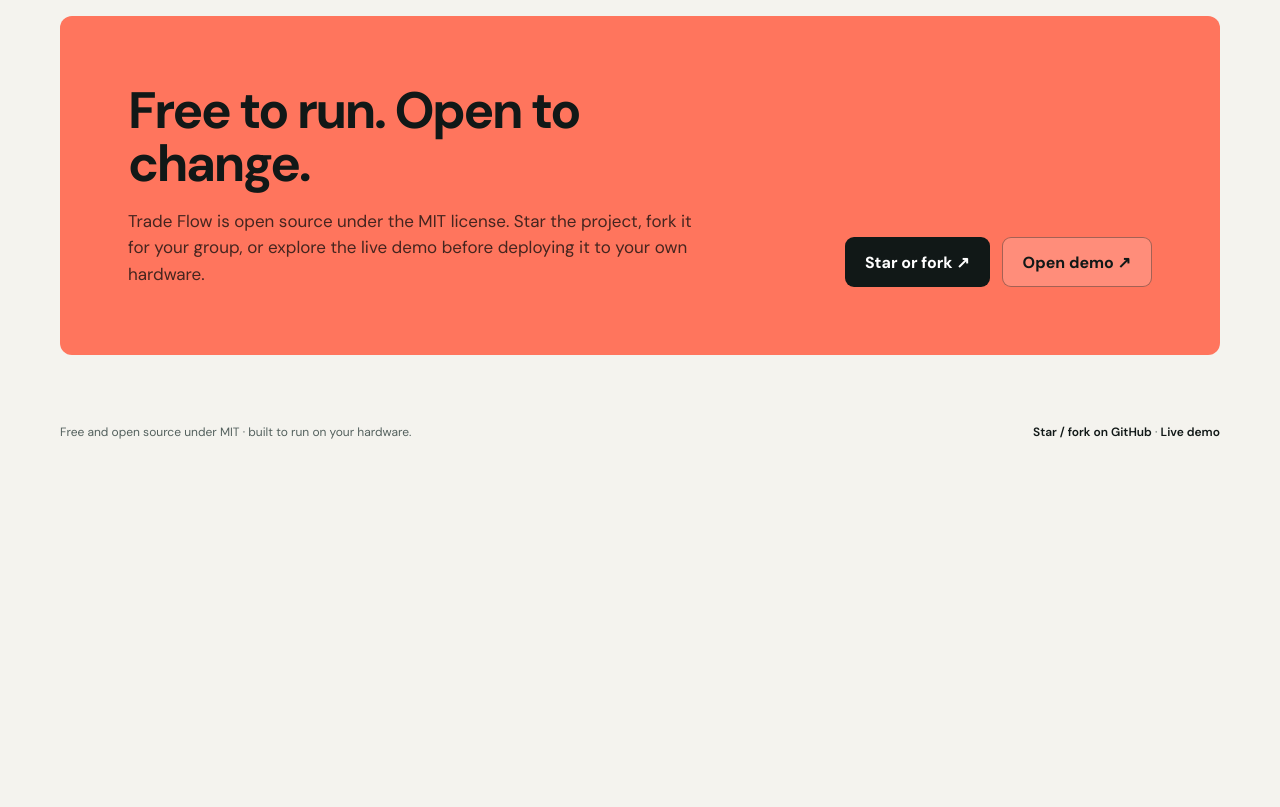
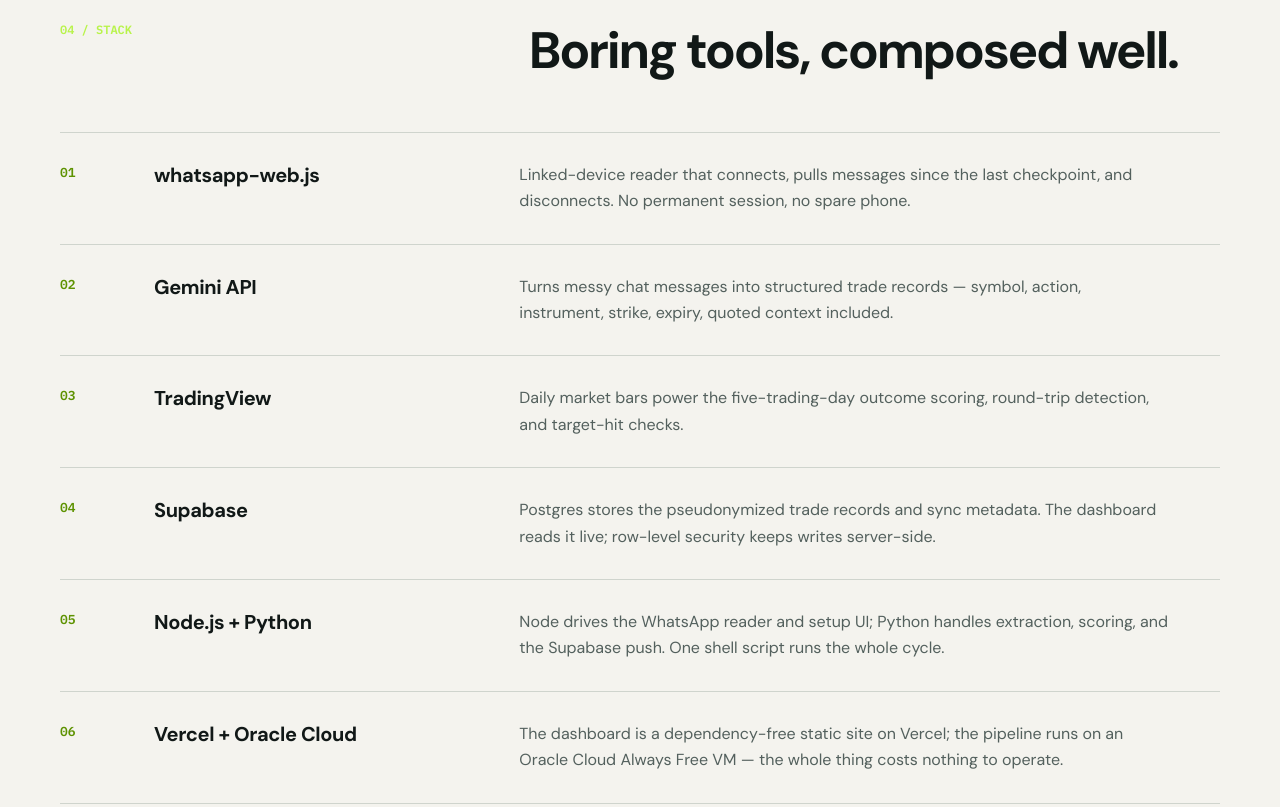
Before and after one commit to vibhortayal/wa-trade-bot, a website: page landing/index.html in a window 1280 px wide. Shown: the part 3340-4147 px from the top of the page. Before the commit the page ends 3818 px from the top, so only its background shows below. Drawn offline with Linux system fonts and the light colour scheme.

Commit message:
Landing page: add tech stack section

```diff
--- a/landing/index.html
+++ b/landing/index.html
@@ -469,6 +469,41 @@
       </div>
     </section>
 
+    <section class="features" id="stack">
+      <div class="wrap">
+        <div class="feature-head">
+          <span class="section-num">04 / STACK</span>
+          <h2>Boring tools, composed well.</h2>
+        </div>
+        <div class="feature-list">
+          <article class="feature-row">
+            <span class="n">01</span><h3>whatsapp-web.js</h3>
+            <div><p>Linked-device reader that connects, pulls messages since the last checkpoint, and disconnects. No permanent session, no spare phone.</p></div>
+          </article>
+          <article class="feature-row">
+            <span class="n">02</span><h3>Gemini API</h3>
+            <div><p>Turns messy chat messages into structured trade records — symbol, action, instrument, strike, expiry, quoted context included.</p></div>
+          </article>
+          <article class="feature-row">
+            <span class="n">03</span><h3>TradingView</h3>
+            <div><p>Daily market bars power the five-trading-day outcome scoring, round-trip detection, and target-hit checks.</p></div>
+          </article>
+          <article class="feature-row">
+            <span class="n">04</span><h3>Supabase</h3>
+            <div><p>Postgres stores the pseudonymized trade records and sync metadata. The dashboard reads it live; row-level security keeps writes server-side.</p></div>
+          </article>
+          <article class="feature-row">
+            <span class="n">05</span><h3>Node.js + Python</h3>
+            <div><p>Node drives the WhatsApp reader and setup UI; Python handles extraction, scoring, and the Supabase push. One shell script runs the whole cycle.</p></div>
+          </article>
+          <article class="feature-row">
+            <span class="n">06</span><h3>Vercel + Oracle Cloud</h3>
+            <div><p>The dashboard is a dependency-free static site on Vercel; the pipeline runs on an Oracle Cloud Always Free VM — the whole thing costs nothing to operate.</p></div>
+          </article>
+        </div>
+      </div>
+    </section>
+
     <section class="cta wrap">
       <div class="cta-inner">
         <div>
```
